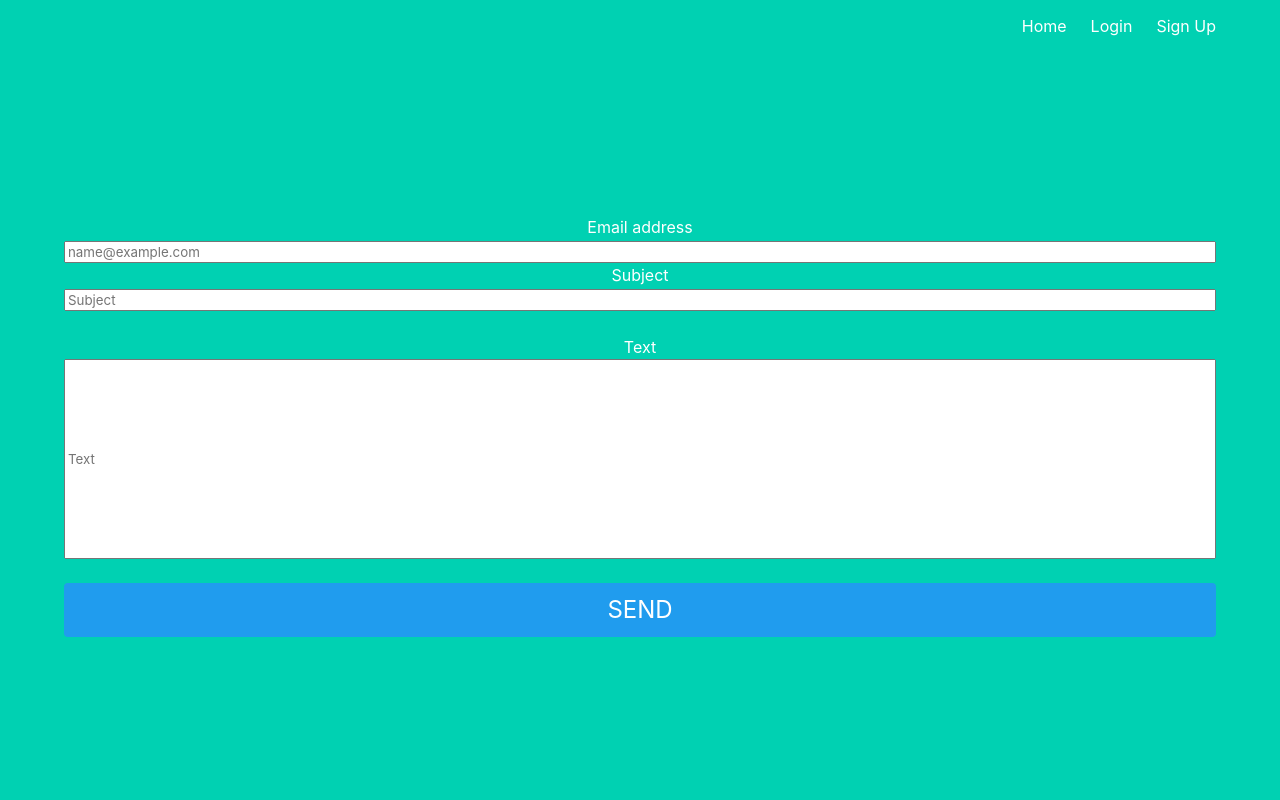
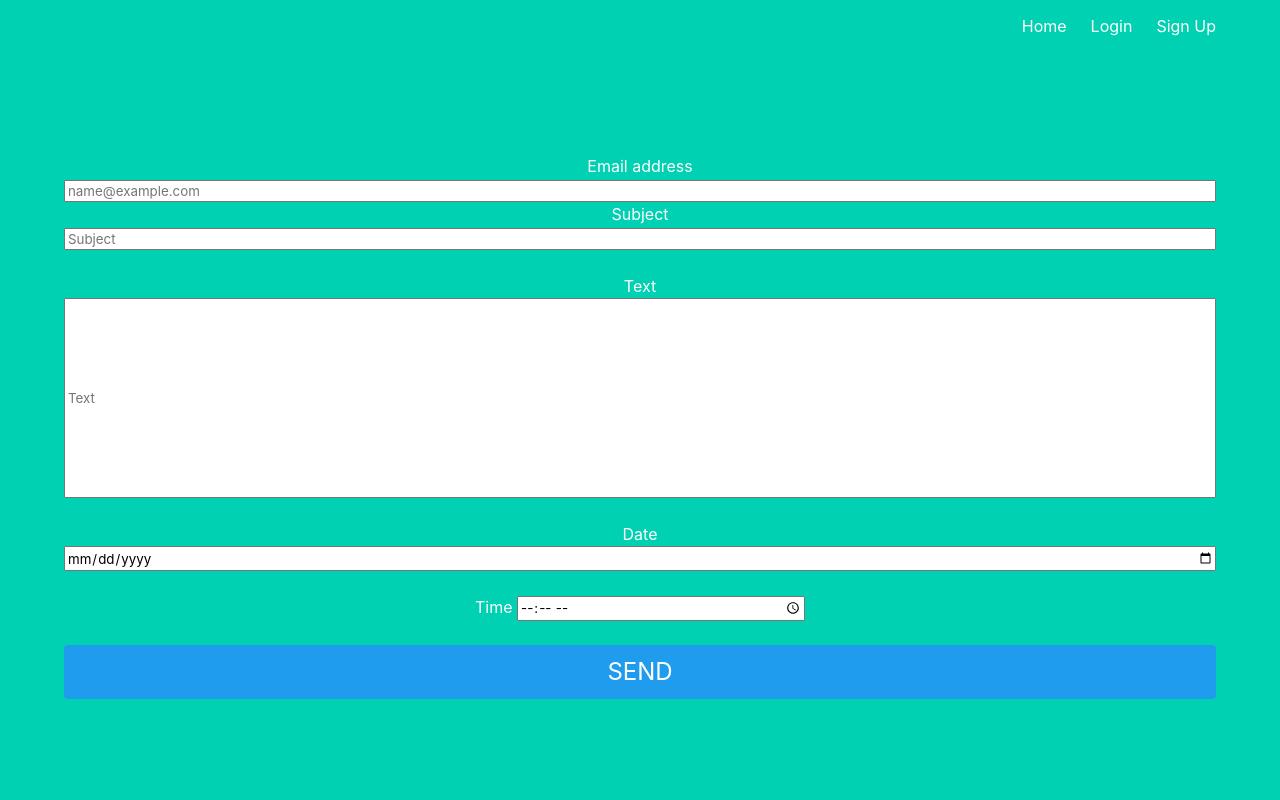
Before and after one commit to KamilJankowski99/projekt-zesposlowy, a Flask app: page /adminpanel in a window 1280 px wide. Run offline with Flask 2, Linux system fonts and the light colour scheme.

Commit message:
obsługa czasu wysyłki

```diff
--- a/project/main.py
+++ b/project/main.py
@@ -22,9 +22,11 @@ def adminpanel_post():
     email = request.form.get('Email')
     subject = request.form.get('Subject')
     text = request.form.get('Text')
+    date = request.form.get('Date')
+    time = request.form.get('Time')
 
     # co bedzie zapisane do bazy danych
-    db_record_new_session = Mails(email=email, subject=subject, text=text)
+    db_record_new_session = Mails(email=email, subject=subject, text=text, date=date, time=time)
 
     # add the new user to the database
     db.session.add(db_record_new_session)  # przygotowanie obiektu ORM
--- a/project/models.py
+++ b/project/models.py
@@ -17,3 +17,5 @@ class Mails(db.Model):
     email = db.Column(db.String(100))
     subject = db.Column(db.String(100))
     text = db.Column(db.String(1000))
+    date = db.Column(db.String(100))
+    time = db.Column(db.String(100))
--- a/project/templates/adminpanel.html
+++ b/project/templates/adminpanel.html
@@ -17,6 +17,19 @@
     <label for="floatingTextarea2">Text</label>
     <input type="text" class="form-control" name="Text" placeholder="Text" id="floatingTextarea2" style="height: 200px; width: 100%">
   </div>
+
+  </br>
+  <div class="form-floating">
+    <label for="floatingTextarea2">Date</label>
+    <input type="date" class="form-control" name="Date" placeholder="Date"  style="height: 25px; width: 100%">
+  </div>
+
+</br>
+<div class="form-floating">
+  <label for="floatingTextarea2">Time</label>
+  <input type="time" class="form-control" name="Time" placeholder="Time"  style="height: 25px; width: 25%">
+</div>
+
 </br>
   <button type="submit" class="button is-block is-info is-large is-fullwidth" style="float:right">SEND</button>
 </form>
```
